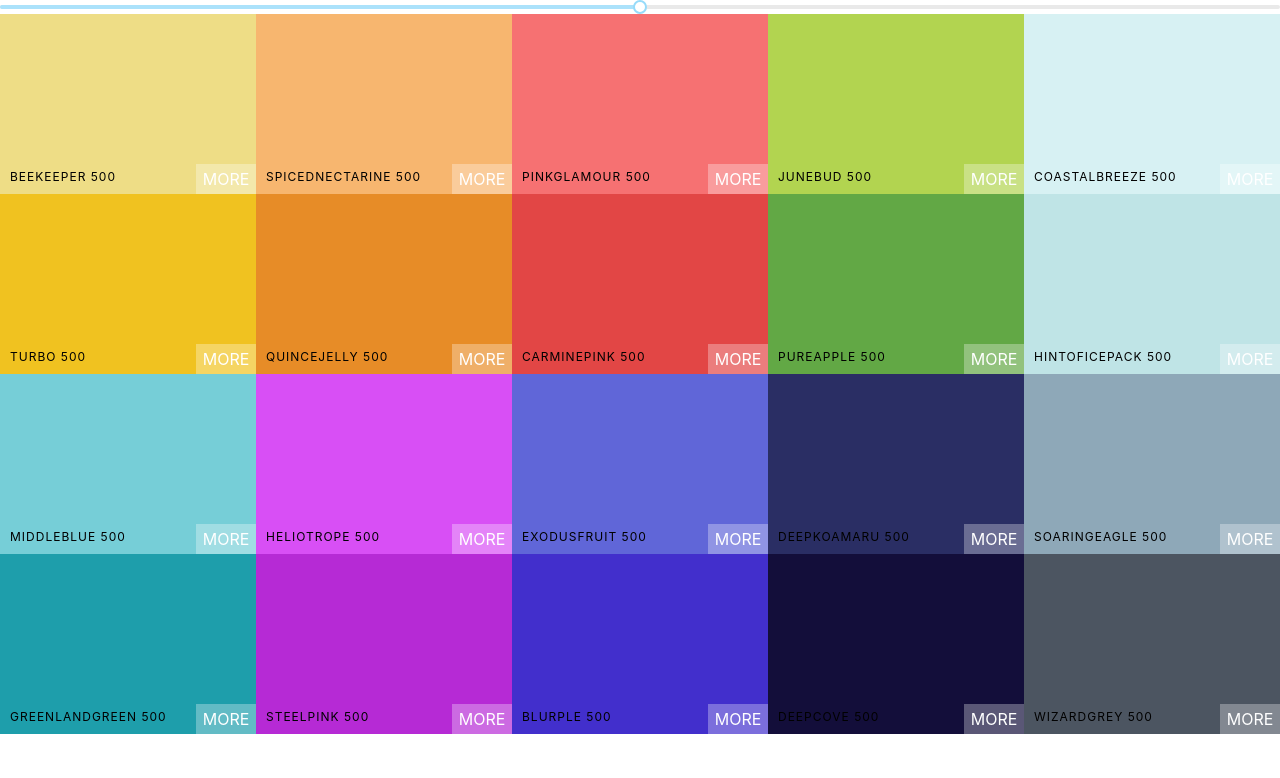
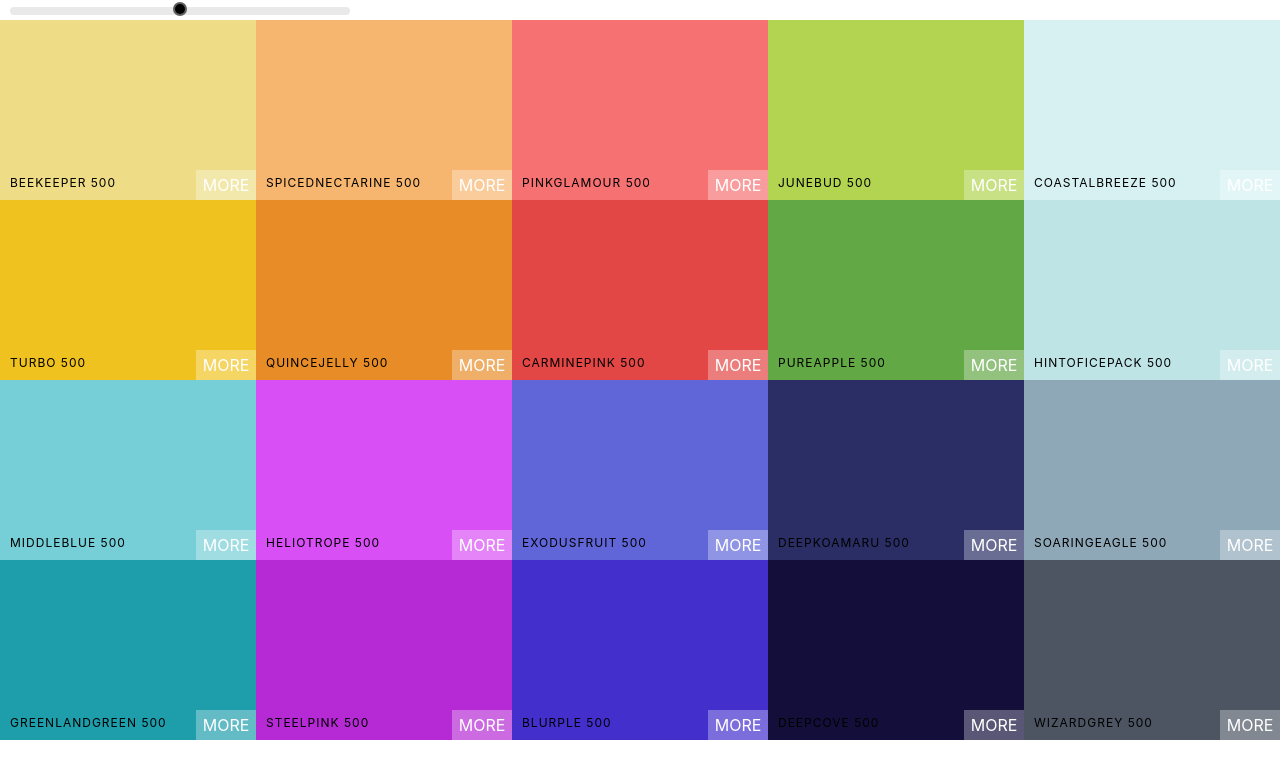
Before and after one commit to magdalena-amb/massive-color-app, a React (Create React App) app: page / in a window 1280 px wide. Shown: the top 778 px of the page. Built offline with nearby package versions, Linux system fonts and the light colour scheme.

Commit message:
Add styles to slider

```diff
--- a/src/Palette.css
+++ b/src/Palette.css
@@ -5,3 +5,27 @@
 .Palette-colors {
     height: 90%;
 }
+
+.slider {
+    width: 340px;
+    margin: 0 10px;
+    display: inline-block;
+}
+
+.rc-slider-track {
+    background-color: transparent;
+}
+
+.rc-slider-rail {
+    height: 8px;
+}
+
+.rc-slider-handle,
+.rc-slider-handle:active,
+.rc-slider-handle:focus,
+.rc-slider-handle:hover {
+    background-color: #000;
+    outline: none;
+    border: 2px solid #5f5f5f;
+    box-shadow: none;
+}
--- a/src/Palette.js
+++ b/src/Palette.js
@@ -23,6 +23,7 @@
         ));
         return (
             <div className='Palette'>
+                <div className='slider'>
                 <Slider
                     defaultValue={this.state.level}
                     min={100}
@@ -30,6 +31,7 @@
                     step={100}
                     onAfterChange={ this.changeLevel}
                     />
+                </div>
                 {/* {Navbar} */}
                  <div className='Palette-colors'>
                      { colorBoxes }
```
Lines whose indentation alone changed are shown as unchanged.
